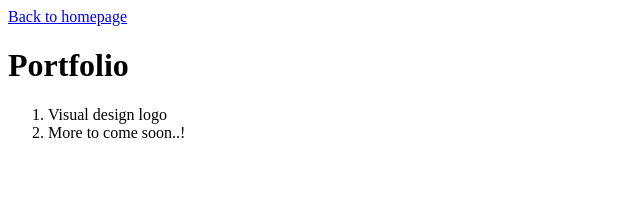
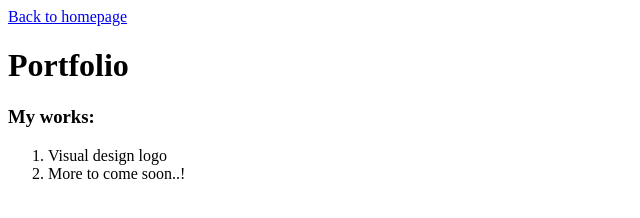
Before and after one commit to Chris-suk/Chris-suk.github.io, a plain HTML site: page Webpages/Portfolio.html in a window 1280 px wide. Shown: the whole page, without its empty margins (0-640 px from the left). Drawn offline with Linux system fonts and the light colour scheme.

```diff
--- a/Webpages/Portfolio.html
+++ b/Webpages/Portfolio.html
@@ -8,6 +8,7 @@
 </head>
 <body>
     <h1>Portfolio</h1>
+    <h3>My works: </h3>
 <ol>
     <li>Visual design logo</li>
     <li>More to come soon..!</li>
```
